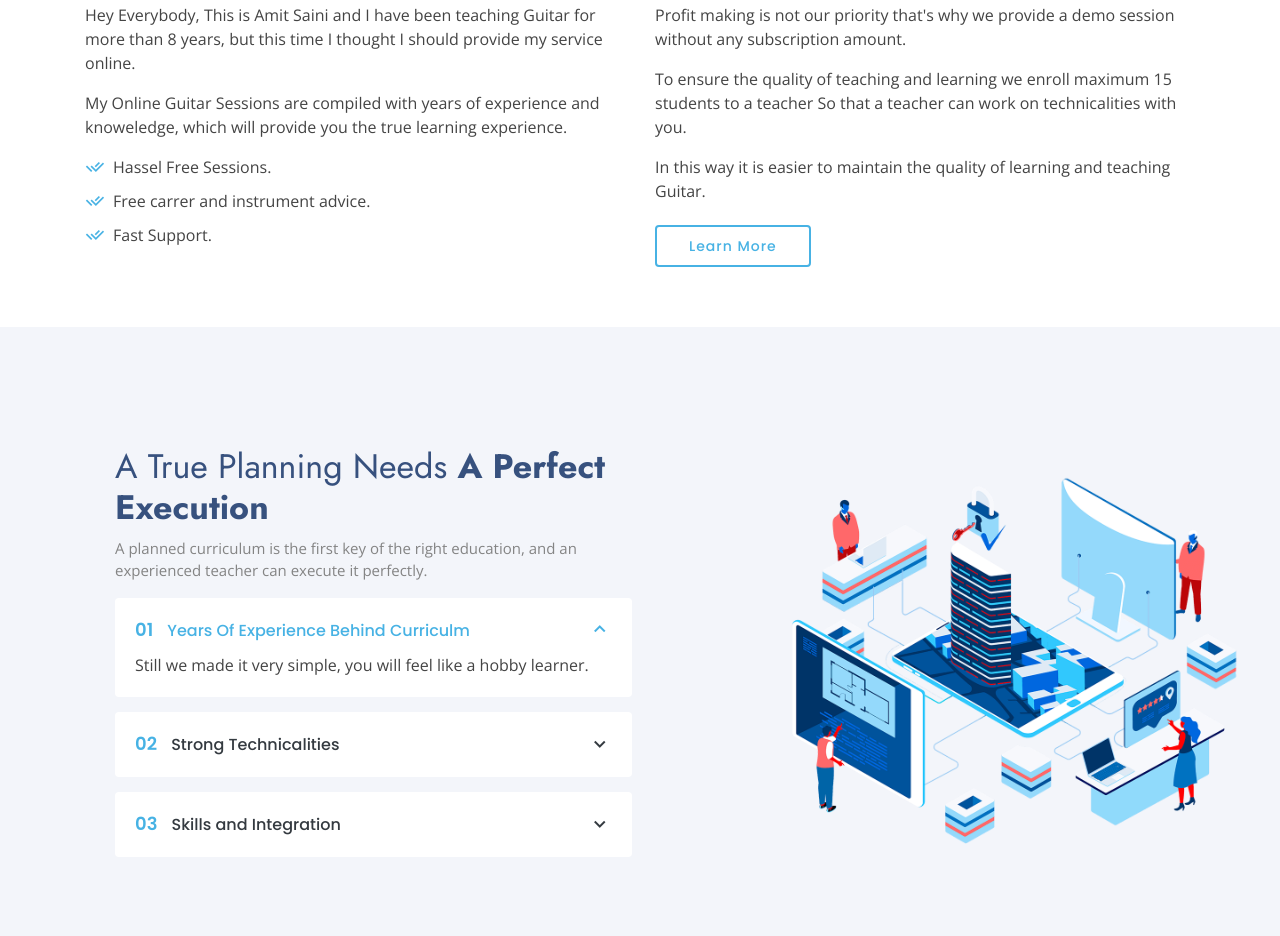
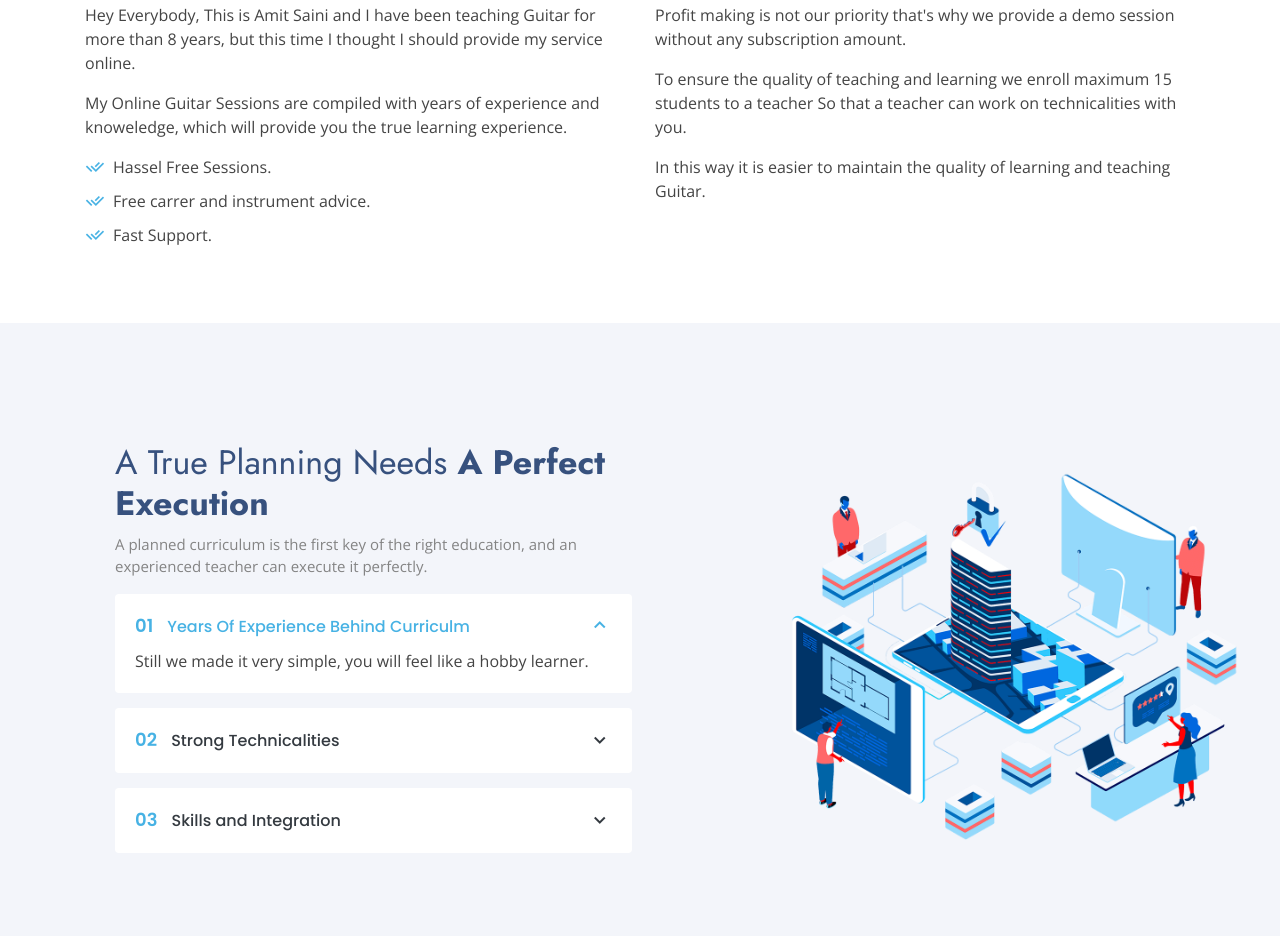
Before and after one commit to Sakshisrivastava413/guitar-sessions, a website: page public/index.html in a window 1280 px wide. Shown: the part 956-1892 px from the top of the page. Drawn offline with nearby package versions, Linux system fonts and the light colour scheme; animation ran at ten frames a second.

Commit message:
final 3 update

```diff
--- a/public/index.html
+++ b/public/index.html
@@ -164,7 +164,7 @@
 			</p>
 			In this way it is easier to maintain the quality of learning and teaching Guitar.
 			</p>
-            <a href="#" class="btn-learn-more">Learn More</a>
+
           </div>
         </div>
 
```
